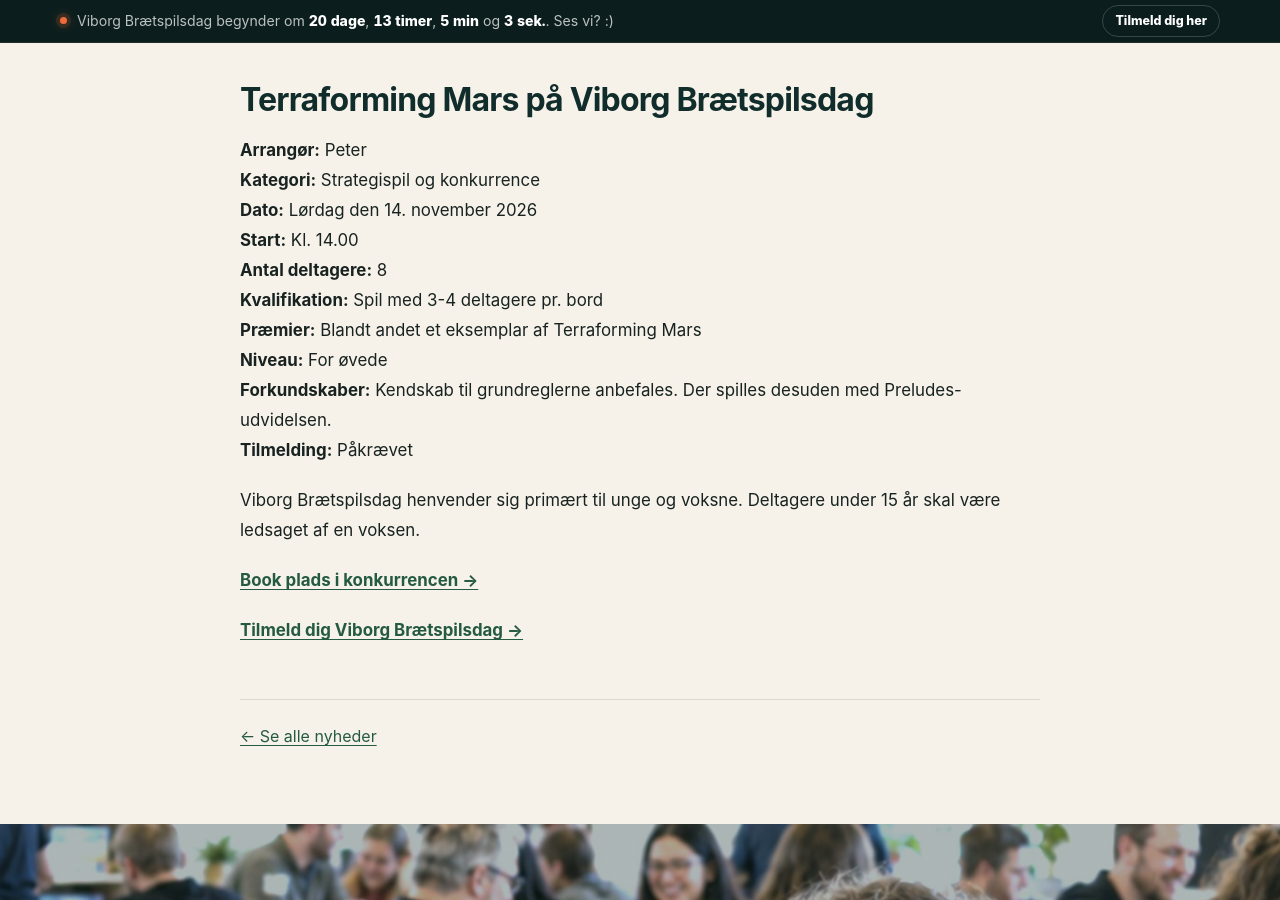
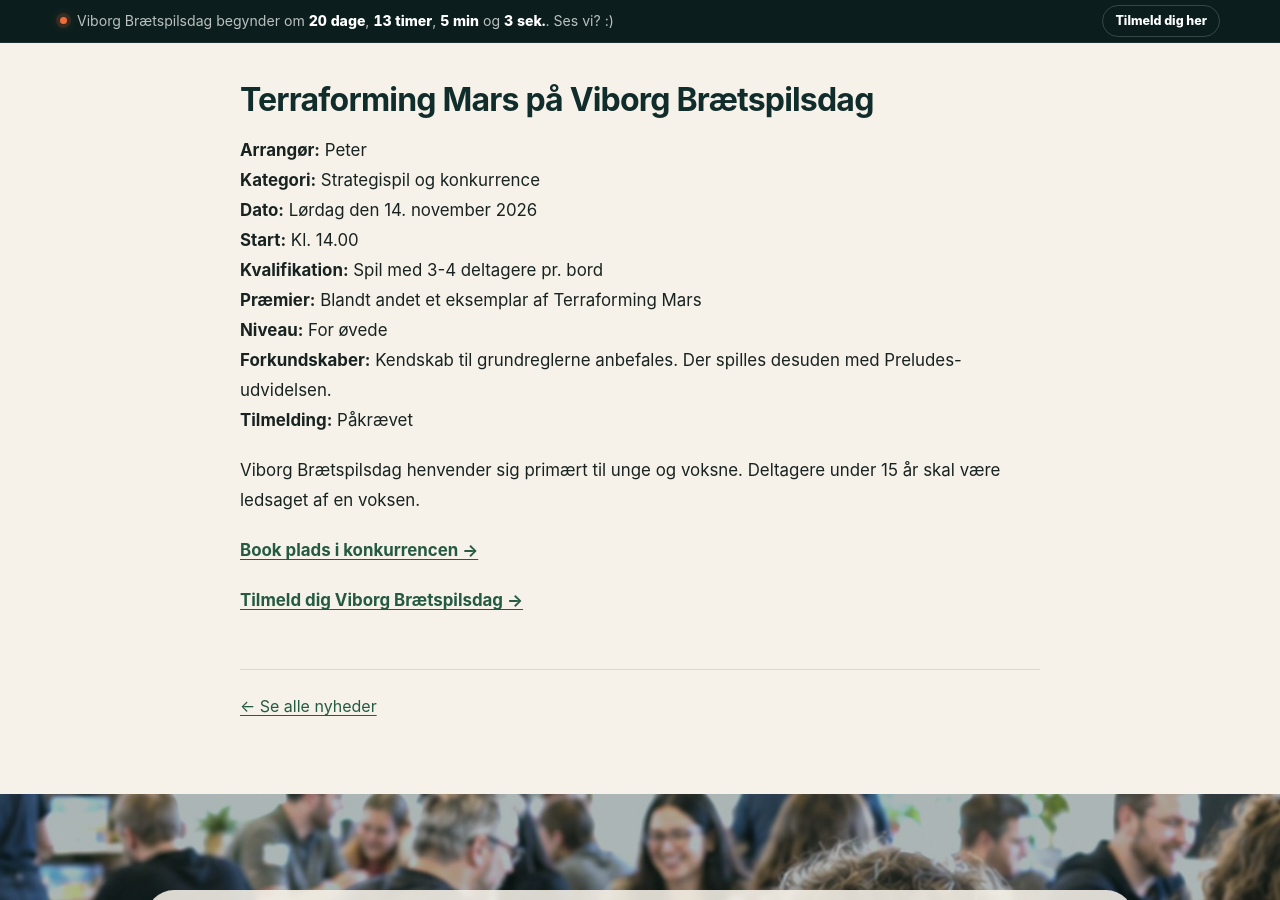
Before and after one commit to Andrejao/spilex, a Jekyll site: the page built from _posts/2026-10-23-terraforming-mars.md, in a window 1280 px wide and 900 px high, scrolled down 3702 px. Built offline with Jekyll 4.4.1, drawn with Linux system fonts in a browser that asks for light colours.

Commit message:
Update 2026-10-23-terraforming-mars.md

```diff
--- a/_posts/2026-10-23-terraforming-mars.md
+++ b/_posts/2026-10-23-terraforming-mars.md
@@ -106,7 +106,6 @@
 **Kategori:** Strategispil og konkurrence
 **Dato:** Lørdag den 14. november 2026
 **Start:** Kl. 14.00
-**Antal deltagere:** 8
 **Kvalifikation:** Spil med 3-4 deltagere pr. bord
 **Præmier:** Blandt andet et eksemplar af Terraforming Mars
 **Niveau:** For øvede
```
